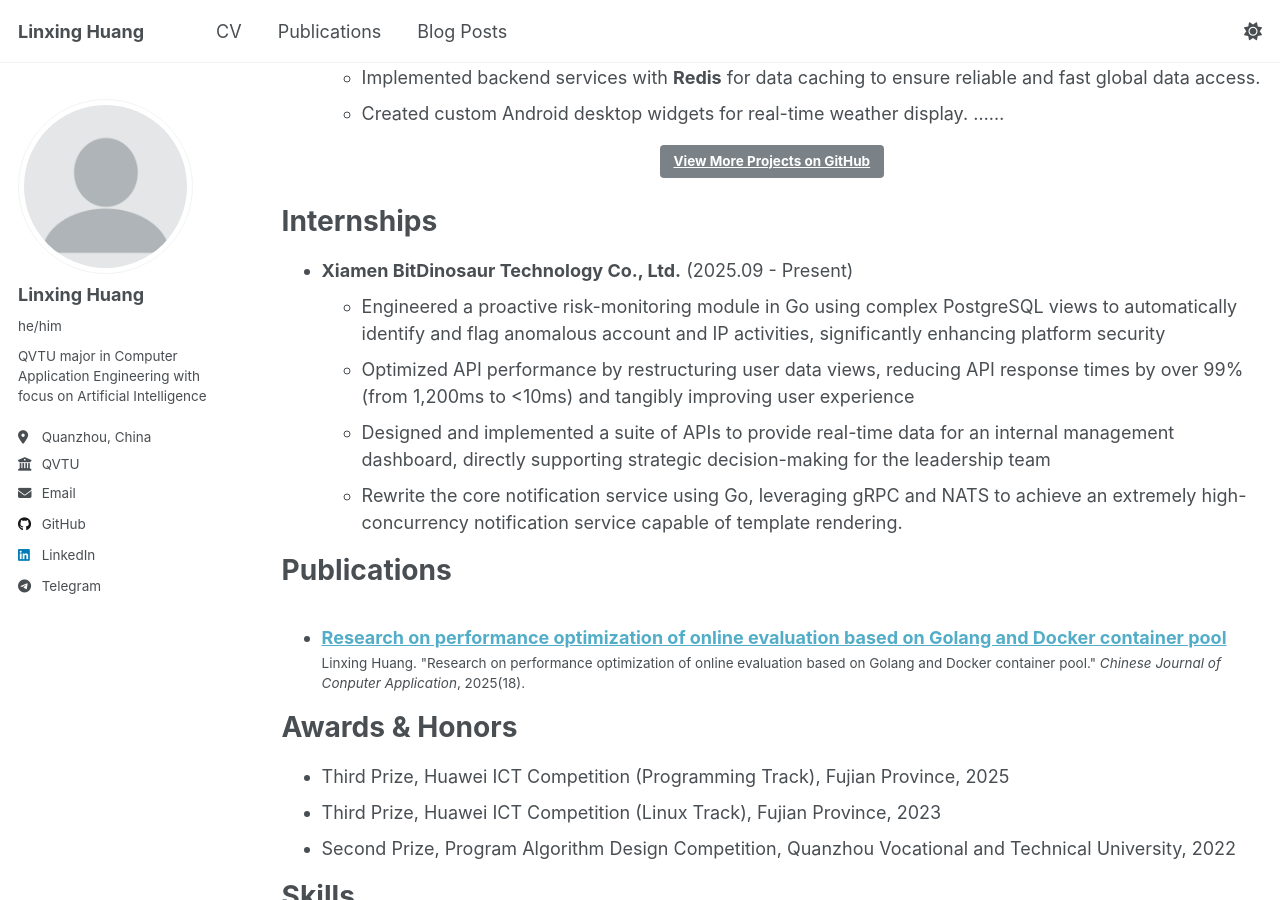
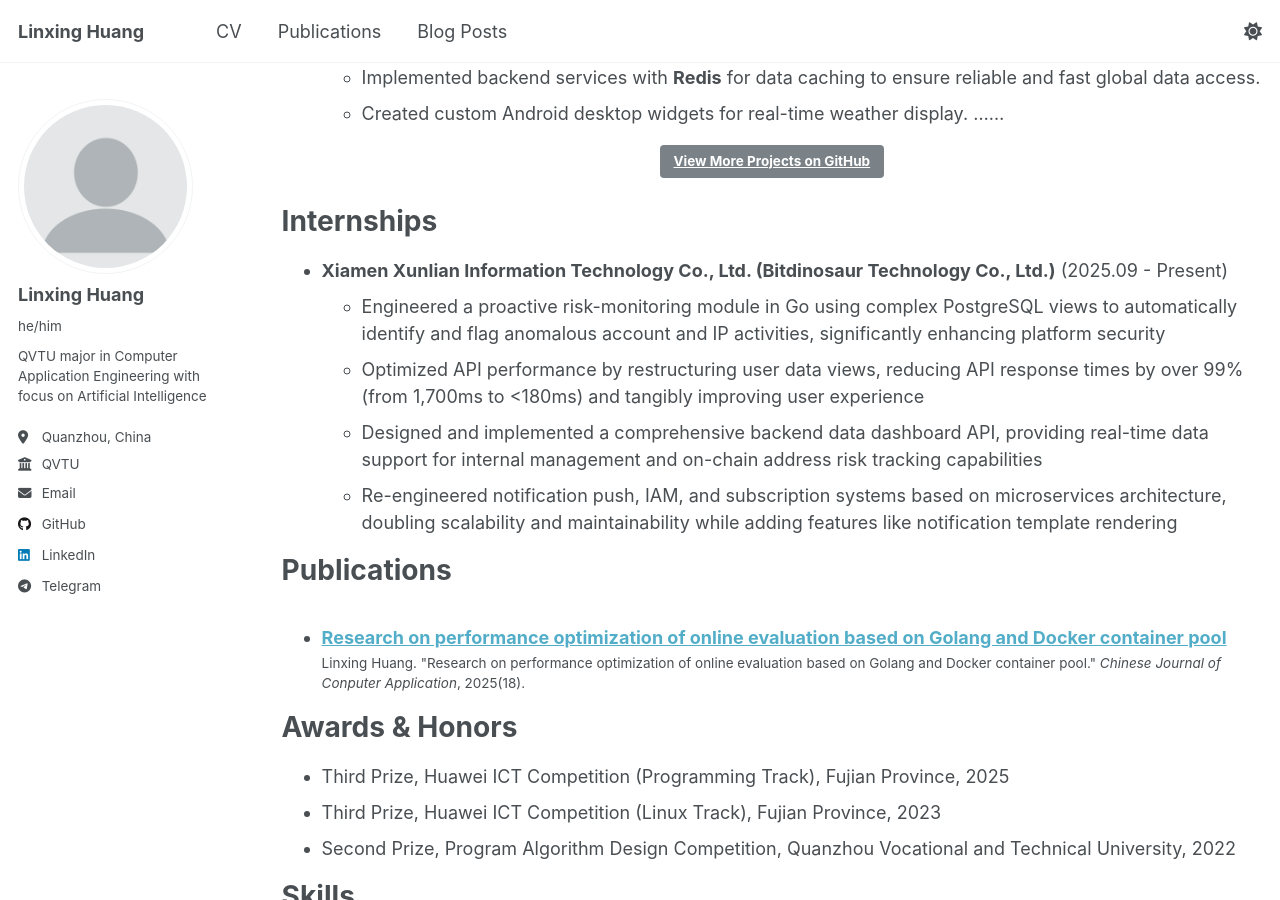
Before and after one commit to LanceHuang245/LanceHuang245.github.io, a Jekyll site: the page built from _pages/cv.md, in a window 1280 px wide and 900 px high, scrolled down 756 px. Built offline with Jekyll 4.4.1, drawn with Linux system fonts in a browser that asks for light colours; a script that is not in the unit is left out.

Commit message:
docs: update cv

```diff
--- a/_pages/cv.md
+++ b/_pages/cv.md
@@ -40,14 +40,13 @@ Experience & Projects
 
 Internships
 ======
-* **Xiamen BitDinosaur Technology Co., Ltd.** (2025.09 - Present)
+* **Xiamen Xunlian Information Technology Co., Ltd. (Bitdinosaur Technology Co., Ltd.)** (2025.09 - Present)
     * Engineered a proactive risk-monitoring module in Go using complex PostgreSQL views to automatically identify and
     flag anomalous account and IP activities, significantly enhancing platform security
-    * Optimized API performance by restructuring user data views, reducing API response times by over 99% (from 1,200ms
-    to <10ms) and tangibly improving user experience
-    * Designed and implemented a suite of APIs to provide real-time data for an internal management dashboard, directly
-    supporting strategic decision-making for the leadership team
-    * Rewrite the core notification service using Go, leveraging gRPC and NATS to achieve an extremely high-concurrency notification service capable of template rendering.
+    * Optimized API performance by restructuring user data views, reducing API response times by over 99% (from 1,700ms
+    to <180ms) and tangibly improving user experience
+    * Designed and implemented a comprehensive backend data dashboard API, providing real-time data support for internal management and on-chain address risk tracking capabilities
+    * Re-engineered notification push, IAM, and subscription systems based on microservices architecture, doubling scalability and maintainability while adding features like notification template rendering
 
 Publications
 ======
```
